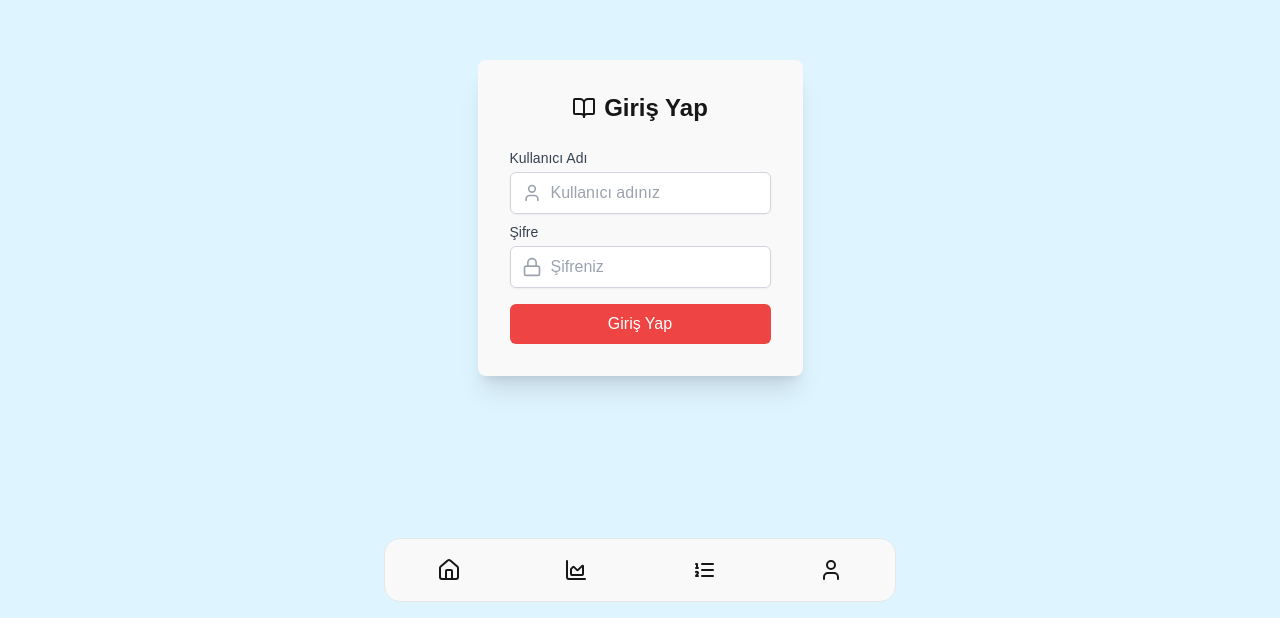
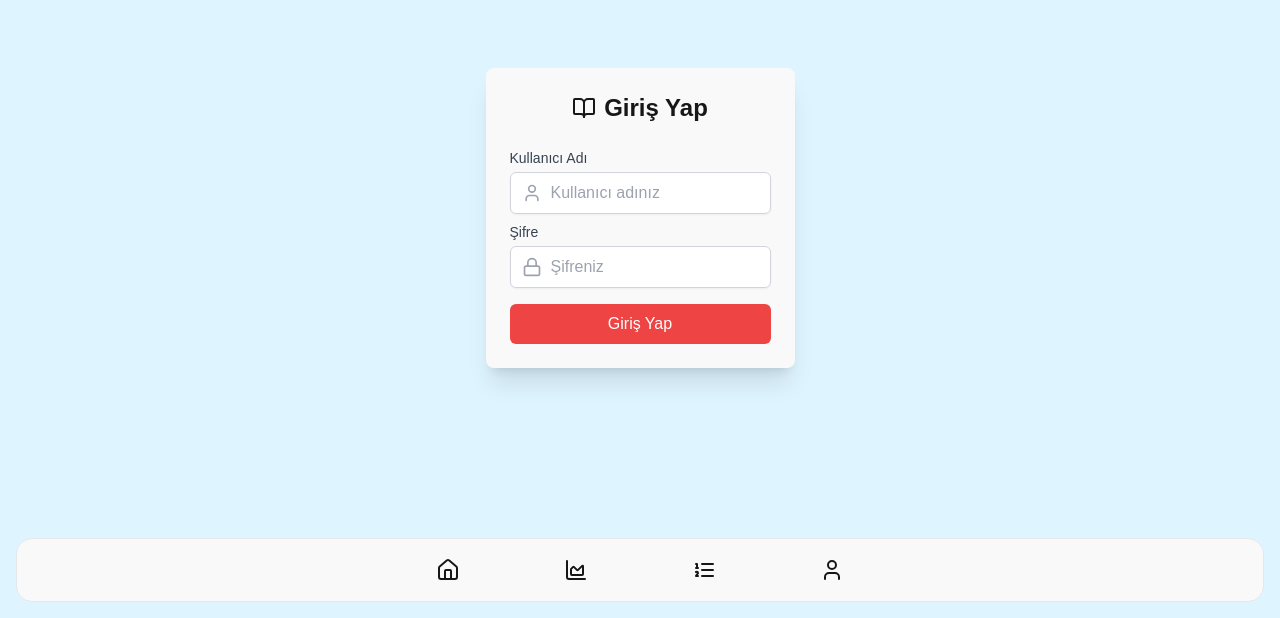
Before and after one commit to eatalay13/book_tracker, a Next.js app: page /login in a window 1280 px wide. Shown: the part 182-800 px from the top of the page. Built offline with nearby package versions, Linux system fonts and the light colour scheme.

Commit message:
Refactor BottomNavigation component styles for better accessibility

```diff
--- a/src/components/BottomNavigation.tsx
+++ b/src/components/BottomNavigation.tsx
@@ -3,13 +3,15 @@ import BottomNavigationItem from "./BottomNavigationItem";
 
 function BottomNavigation() {
   return (
-    <div className="fixed bottom-4 left-1/2 z-50 w-full max-w-lg">
-      <div className="bg-cardLight dark:bg-cardDark h-16 -translate-x-1/2 rounded-2xl border border-gray-200 dark:border-zinc-800">
-        <div className="mx-auto flex h-full max-w-lg grid-cols-5 justify-around">
-          <BottomNavigationItem href="/" icon={<Home />} />
-          <BottomNavigationItem href="/report" icon={<ChartArea />} />
-          <BottomNavigationItem href="/leaderboard" icon={<ListOrdered />} />
-          <BottomNavigationItem href="/profile" icon={<User />} />
+    <div className="fixed bottom-4 z-50 w-full">
+      <div className="w-full px-4">
+        <div className="h-16 rounded-2xl border border-gray-200 bg-cardLight dark:border-zinc-800 dark:bg-cardDark">
+          <div className="mx-auto flex h-full max-w-lg grid-cols-5 justify-around">
+            <BottomNavigationItem href="/" icon={<Home />} />
+            <BottomNavigationItem href="/report" icon={<ChartArea />} />
+            <BottomNavigationItem href="/leaderboard" icon={<ListOrdered />} />
+            <BottomNavigationItem href="/profile" icon={<User />} />
+          </div>
         </div>
       </div>
     </div>
--- a/src/components/Card.tsx
+++ b/src/components/Card.tsx
@@ -4,7 +4,7 @@ interface CardProps {
 
 function Card({ children }: CardProps) {
   return (
-    <div className="bg-cardLight dark:bg-cardDark m-5 rounded-lg p-8 shadow-xl">
+    <div className="rounded-lg bg-cardLight p-6 shadow-xl dark:bg-cardDark">
       {children}
     </div>
   );
--- a/src/components/FullPage.tsx
+++ b/src/components/FullPage.tsx
@@ -6,7 +6,7 @@ interface FullPageProps {
 
 function FullPage(props: FullPageProps) {
   return (
-    <div className="bg-pageBackground flex min-h-screen items-center justify-center">
+    <div className="flex min-h-screen items-center justify-center bg-pageBackground p-3">
       {props.children}
     </div>
   );
--- a/src/containers/login/index.tsx
+++ b/src/containers/login/index.tsx
@@ -10,7 +10,7 @@ function LoginContainer() {
         <BookOpen className="mr-2 inline-block" />
         Giriş Yap
       </h1>
-      <form className="gap-y-4" id="risale-login">
+      <form className="w-full gap-y-4" id="risale-login">
         <div>
           <label
             htmlFor="username"
```
